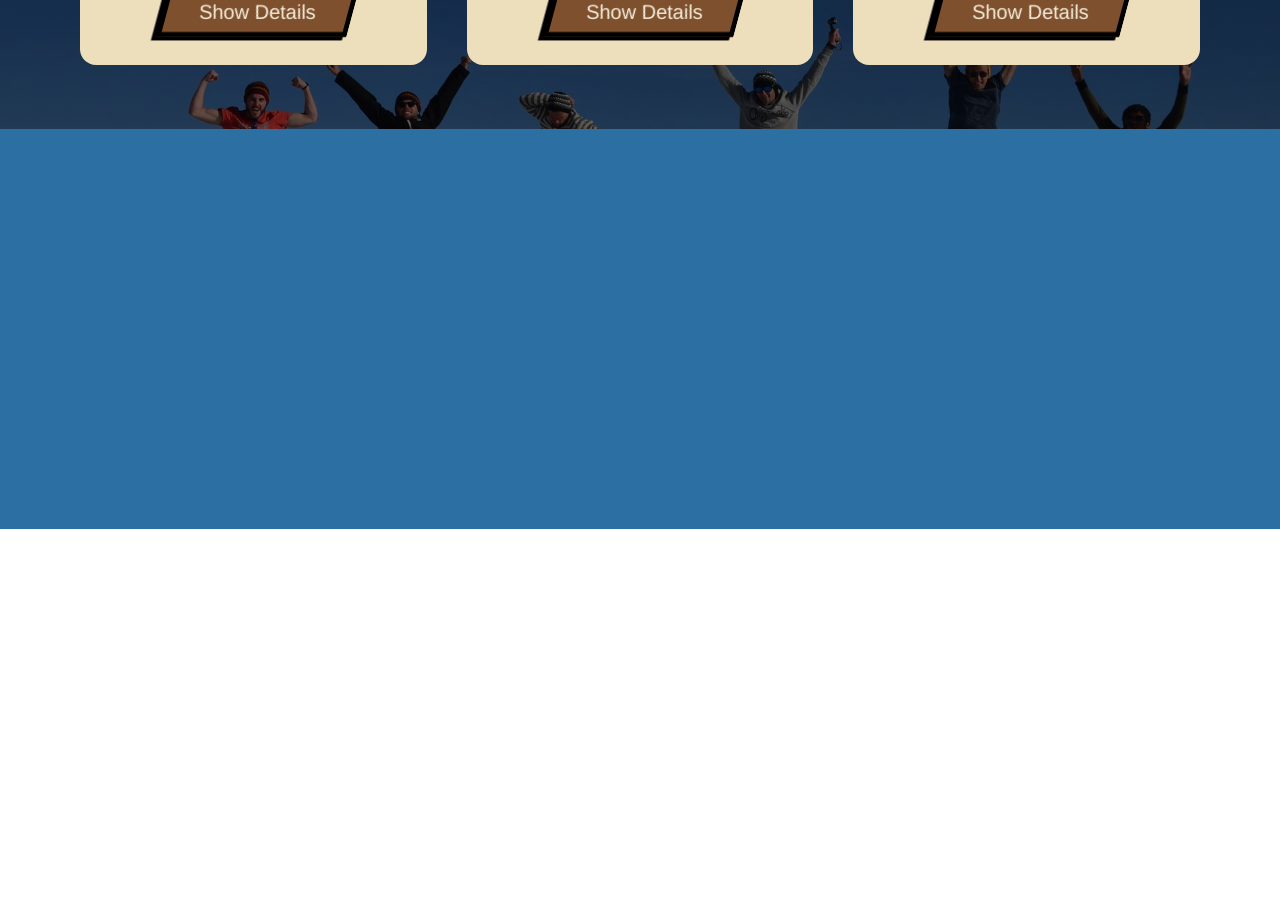
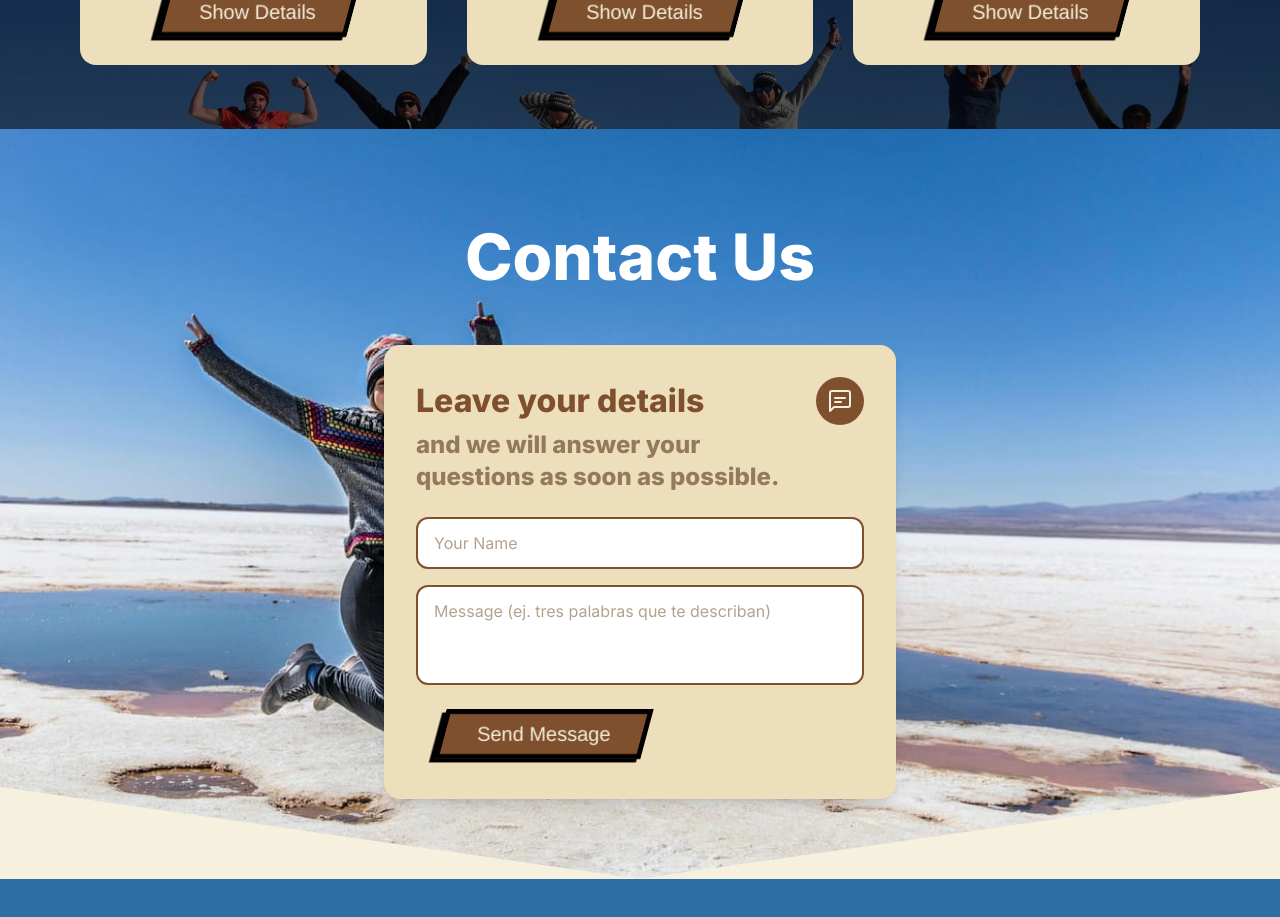
Before and after one commit to AgentrySoft/uyuni-agencia-web, a Next.js app: page / in a window 1280 px wide. Shown: the part 4660-5577 px from the top of the page. Before the commit the page ends 5189 px from the top, so only its background shows below. Built offline with nearby package versions, Linux system fonts and the light colour scheme; a web font is replaced by a local one.

Commit message:
feat: agrega formulario de contacto

```diff
--- /dev/null
+++ b/src/app/home/components/ContactSection.tsx
@@ -0,0 +1,97 @@
+"use client";
+
+import { useRef } from "react";
+import { ButtonBase } from "@/app/common/components/ButtonBase";
+import { ContactFormIcon } from "./icons";
+import { HeroSeparator } from "./HeroSeparator";
+
+const WHATSAPP_NUMBER = "59179413052";
+
+function buildWhatsAppMessage(name: string, description: string): string {
+  const threeWords = description.trim().split(/\s+/).slice(0, 3).join(" ");
+  return `Hola soy ${name} ${threeWords}..., quiero mi sitio web de turismo!`;
+}
+
+export function ContactSection() {
+  const nameRef = useRef<HTMLInputElement>(null);
+  const messageRef = useRef<HTMLTextAreaElement>(null);
+
+  function handleSubmit(e: React.FormEvent) {
+    e.preventDefault();
+    const name = nameRef.current?.value?.trim() ?? "";
+    const description = messageRef.current?.value?.trim() ?? "";
+    if (!name) return;
+    const text = encodeURIComponent(buildWhatsAppMessage(name, description));
+    const url = `https://wa.me/${WHATSAPP_NUMBER}?text=${text}`;
+    window.open(url, "_blank", "noopener,noreferrer");
+  }
+
+  return (
+    <section
+      className="relative flex min-h-[80vh] w-full flex-col items-center justify-start overflow-hidden bg-cover bg-no-repeat px-6 py-16 md:py-20"
+      style={{
+        backgroundImage: "url(/images/contact.jpg)",
+        backgroundPosition: "right center",
+      }}
+    >
+      {/* Título: Contact Us, centrado, blanco, 64px */}
+      <h2 className="relative z-10 mb-10 text-center font-inter text-[64px] font-extrabold text-white">
+        Contact Us
+      </h2>
+
+      {/* Contenedor del formulario: centrado */}
+      <div className="relative z-10 flex w-full max-w-lg justify-center">
+        <form
+          onSubmit={handleSubmit}
+          className="w-full rounded-2xl bg-card-bg p-6 shadow-lg md:p-8"
+        >
+          {/* Título + descripción + icono */}
+          <div className="mb-6 flex items-start justify-between gap-4">
+            <div>
+              <h3 className="font-inter text-[32px] font-extrabold text-[#7E502E]">
+                Leave your details
+              </h3>
+              <p className="mt-1 font-inter text-2xl font-extrabold text-[#937A5E]">
+                and we will answer your questions as soon as possible.
+              </p>
+            </div>
+            <div
+              className="flex h-12 w-12 shrink-0 items-center justify-center rounded-full bg-primary text-cream"
+              aria-hidden
+            >
+              <ContactFormIcon className="h-6 w-6 text-cream" />
+            </div>
+          </div>
+
+          <div className="flex flex-col gap-4">
+            <input
+              ref={nameRef}
+              type="text"
+              name="name"
+              placeholder="Your Name"
+              required
+              className="rounded-xl border-2 border-[#7E502E] bg-white px-4 py-3 font-inter text-primary-dark placeholder:text-description/70 focus:outline-none focus:ring-2 focus:ring-primary/20"
+            />
+            <textarea
+              ref={messageRef}
+              name="message"
+              placeholder="Message (ej. tres palabras que te describan)"
+              rows={3}
+              className="resize-none rounded-xl border-2 border-[#7E502E] bg-white px-4 py-3 font-inter text-primary-dark placeholder:text-description/70 focus:outline-none focus:ring-2 focus:ring-primary/20"
+            />
+            <div className="mt-2">
+              <ButtonBase
+                type="submit"
+                size="small"
+                className="font-rem font-medium !bg-primary !text-cream shadow-black !text-xl"
+              >
+                Send Message
+              </ButtonBase>
+            </div>
+          </div>
+        </form>
+      </div>
+      <HeroSeparator className="!absolute bottom-0 w-full" />
+    </section>
+  );
+}
--- /dev/null
+++ b/src/app/home/components/icons/ContactFormIcon.tsx
@@ -0,0 +1,31 @@
+type ContactFormIconProps = {
+  className?: string;
+};
+
+export function ContactFormIcon({ className }: ContactFormIconProps) {
+  return (
+    <svg
+      width="24"
+      height="24"
+      viewBox="0 0 24 24"
+      fill="none"
+      xmlns="http://www.w3.org/2000/svg"
+      className={className}
+      aria-hidden
+    >
+      <path
+        d="M20 2H4c-1.1 0-2 .9-2 2v18l4-4h14c1.1 0 2-.9 2-2V4c0-1.1-.9-2-2-2z"
+        stroke="currentColor"
+        strokeWidth="2"
+        strokeLinecap="round"
+        strokeLinejoin="round"
+      />
+      <path
+        d="M7 9h10M7 13h6"
+        stroke="currentColor"
+        strokeWidth="2"
+        strokeLinecap="round"
+      />
+    </svg>
+  );
+}
--- a/src/app/home/components/icons/index.ts
+++ b/src/app/home/components/icons/index.ts
@@ -1,3 +1,4 @@
 export { ComfortableIcon } from "./ComfortableIcon";
+export { ContactFormIcon } from "./ContactFormIcon";
 export { SafeTransportIcon } from "./SafeTransportIcon";
 export { UniqueRoutesIcon } from "./UniqueRoutesIcon";
--- a/src/app/home/components/index.ts
+++ b/src/app/home/components/index.ts
@@ -4,6 +4,7 @@ export { FeatureCard } from "./FeatureCard";
 export { HeroContent } from "./HeroContent";
 export { HeroNavbar } from "./HeroNavbar";
 export { HeroSeparator } from "./HeroSeparator";
+export { ContactSection } from "./ContactSection";
 export { OurPackagesSection } from "./OurPackagesSection";
 export { SectionSeparator } from "./SectionSeparator";
 export { ToursParallaxSection } from "./ToursParallaxSection";
--- a/src/app/home/index.ts
+++ b/src/app/home/index.ts
@@ -1,4 +1,5 @@
 export { AdventureFeaturesSection } from "./components/AdventureFeaturesSection";
+export { ContactSection } from "./components/ContactSection";
 export { HeroBanner } from "./HeroBanner";
 export { OurPackagesSection } from "./components/OurPackagesSection";
 export { ToursParallaxSection } from "./components/ToursParallaxSection";
--- a/src/app/page.tsx
+++ b/src/app/page.tsx
@@ -1,5 +1,6 @@
 import {
   AdventureFeaturesSection,
+  ContactSection,
   HeroBanner,
   OurPackagesSection,
   ToursParallaxSection,
@@ -12,6 +13,7 @@ export default function Home() {
       <AdventureFeaturesSection />
       <ToursParallaxSection />
       <OurPackagesSection />
+      <ContactSection />
       {/* Sección debajo (fondo sky, placeholder para imagen) */}
       <section id="tours" className="min-h-[50vh] bg-sky px-6 py-16 md:px-12" />
     </div>
```
